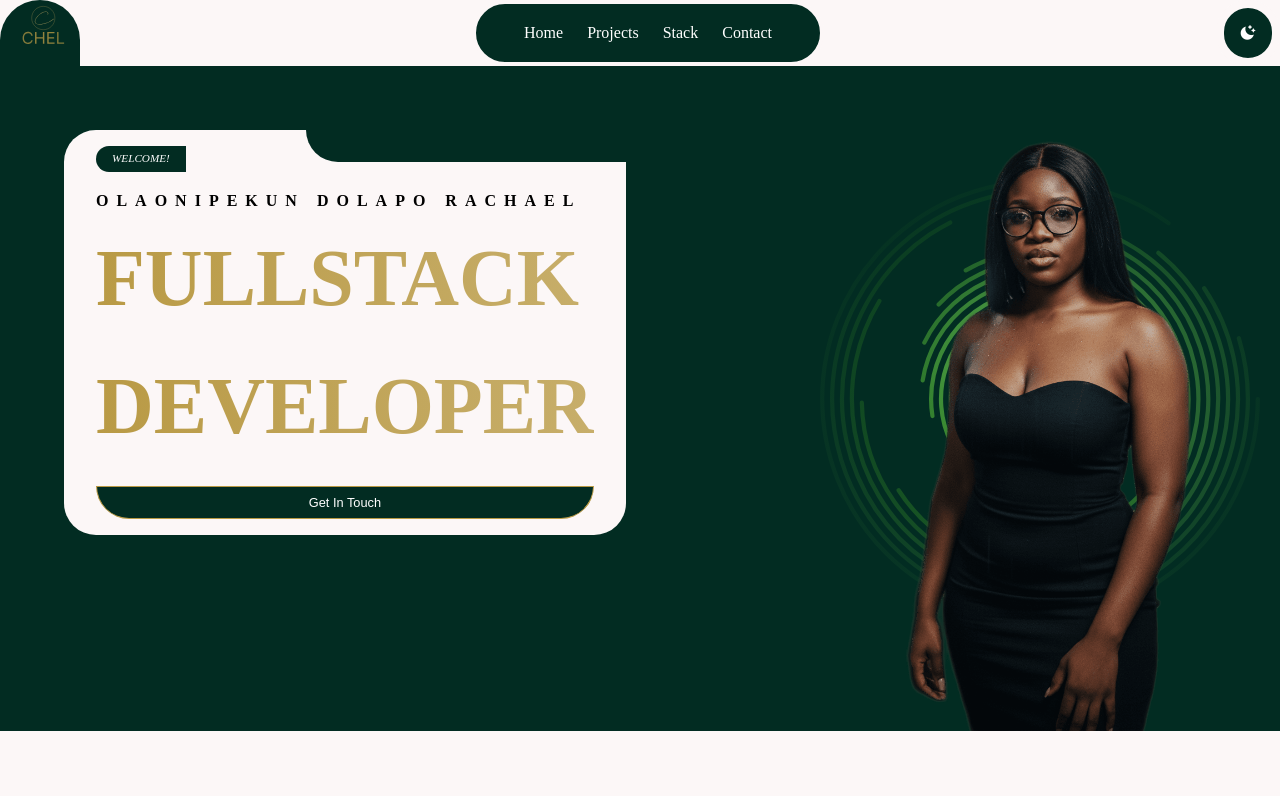
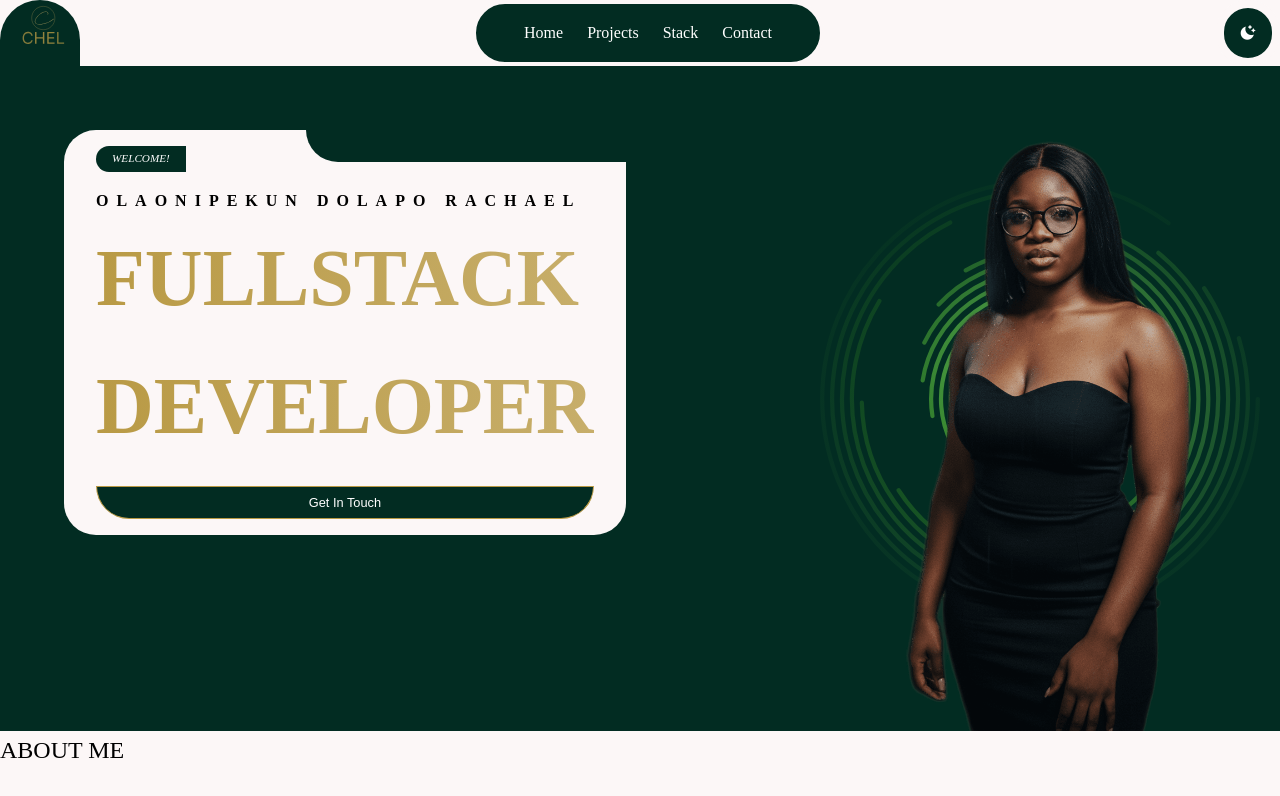
Before and after one commit to Lovethrech/my-main-portfolio, a Vue app: page / in a window 1280 px wide. Shown: the top 796 px of the page. Built offline with nearby package versions, Linux system fonts and the light colour scheme.

Commit message:
working on the home-about components.

```diff
--- a/src/components/home/about/HomeAboutCtn.vue
+++ b/src/components/home/about/HomeAboutCtn.vue
@@ -1,7 +1,11 @@
+<script setup>
+import HomeAboutTitle from './HomeAboutTitle.vue';
+</script>
+
 <template>
     <section class="home-about-ctn">
         <div class="home-about-main-ctn">
-
+            <HomeAboutTitle/>
         </div>
     </section>
 </template>
--- a/src/components/home/about/HomeAboutTitle.vue
+++ b/src/components/home/about/HomeAboutTitle.vue
@@ -3,3 +3,7 @@
         ABOUT ME
     </h2>
 </template>
+
+<style scoped>
+
+</style>
```
